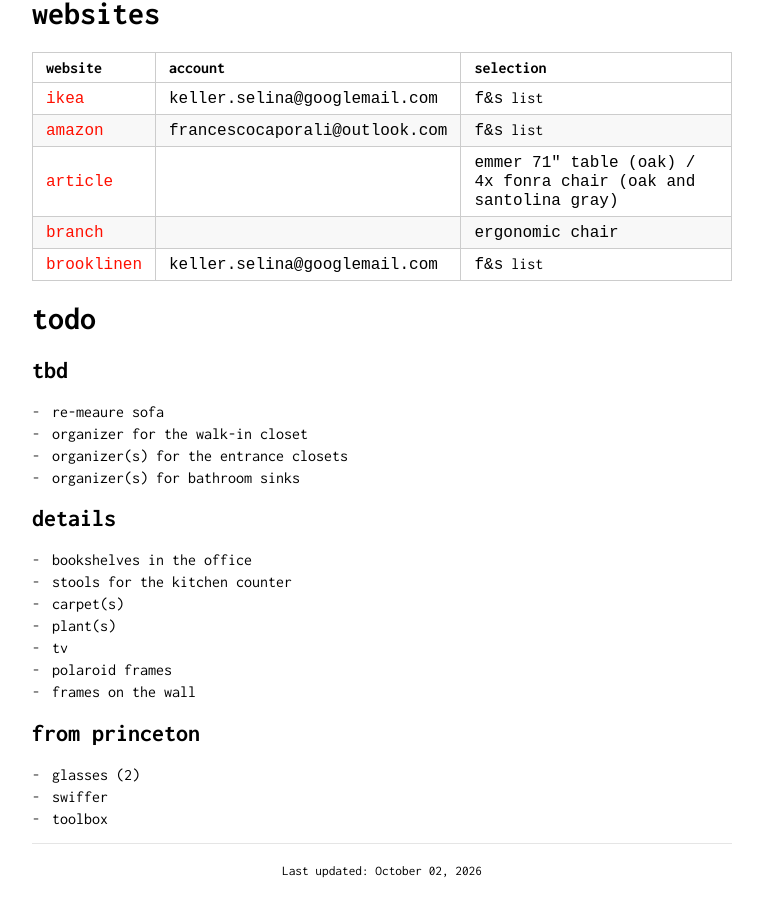
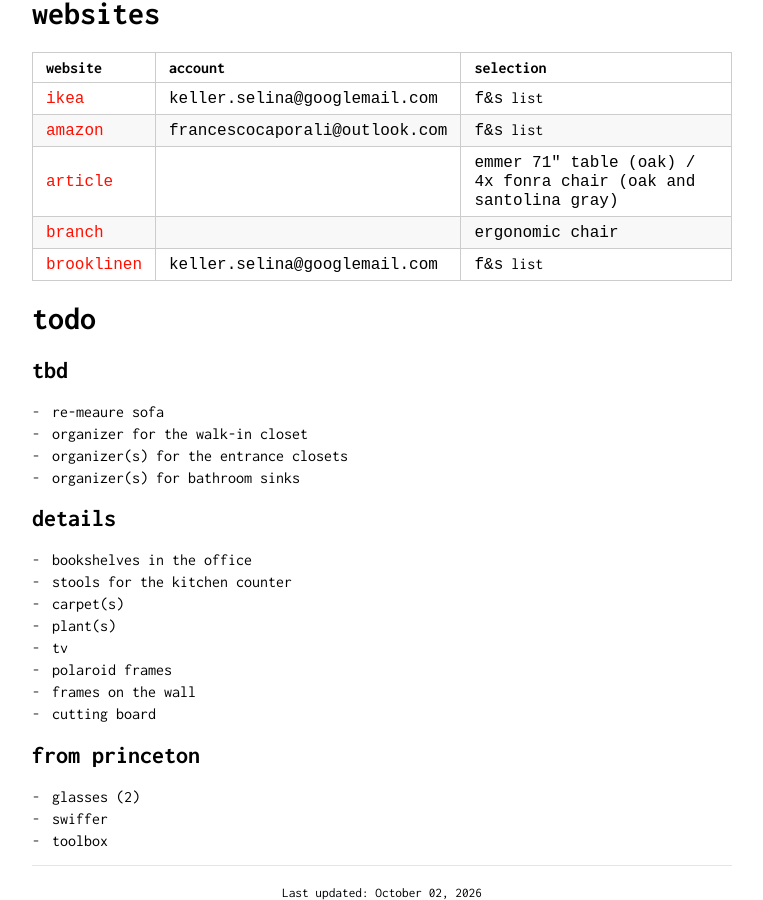
Before and after one commit to caporali/caporali.github.io, a Jekyll site: the page built from files/apt/markdown/furniture.md, in a window 1280 px wide and 900 px high, scrolled down 3290 px. Shown: the whole window, without its empty margins (258-1021 px from the left). Built offline with Jekyll 4.4.1, drawn with Linux system fonts in a browser that asks for light colours; our own code applies the rules of GitHub Pages for plain Markdown files; before the commit the page ends 4168 px from its top, so only the background shows below that.

Commit message:
update apartment furniture.md

```diff
--- a/files/apt/markdown/furniture.md
+++ b/files/apt/markdown/furniture.md
@@ -92,6 +92,7 @@
 - tv
 - polaroid frames
 - frames on the wall
+- cutting board
 
 ## from princeton
 - glasses (2)
```
